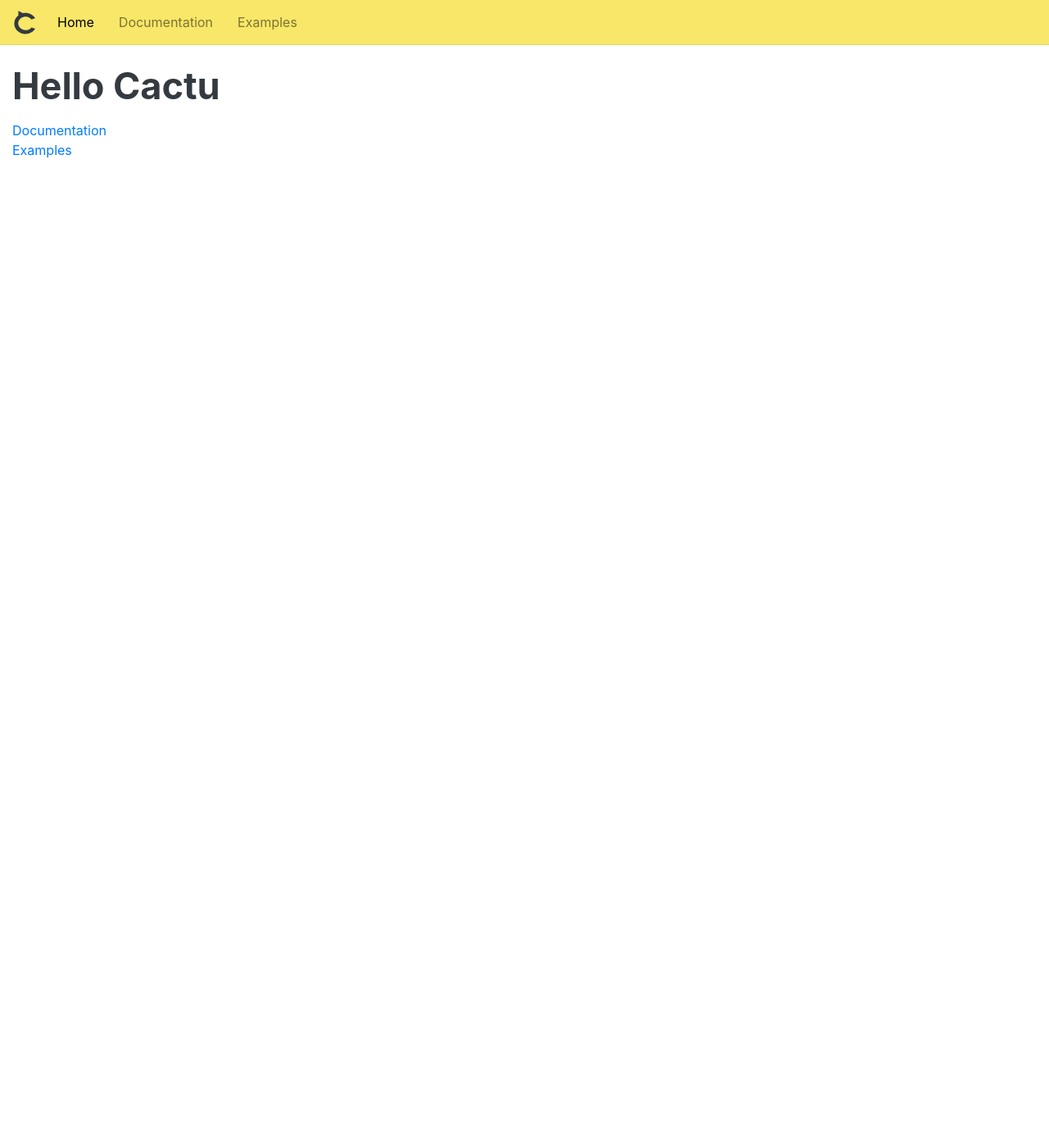
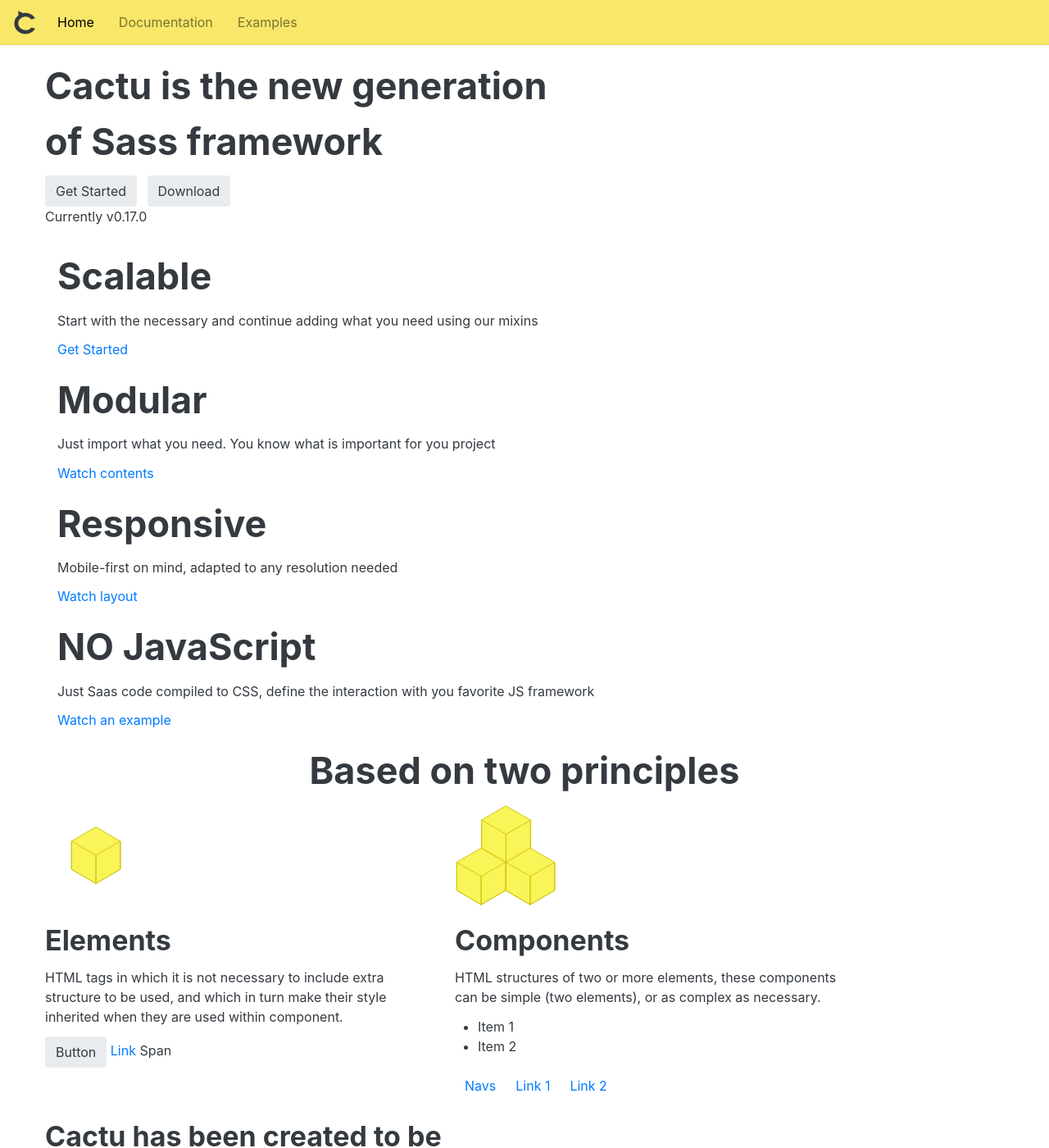
Before and after one commit to mendozagioo/cactu, a Jekyll site: the page built from index.html, in a window 1280 px wide and 1400 px high. Shown: the whole window at 82% size. Built offline with Jekyll 4.4.1, drawn with Linux system fonts in a browser that asks for light colours; some of the changed text lies outside the part shown.

Commit message:
Adding content for landing page

```diff
--- a/index.html
+++ b/index.html
@@ -3,12 +3,132 @@ layout: home
 ---
 
 
-<div class="columns">
-  <div class="column">
-    <h1>Hello Cactu</h1>
+<section id="home-top-section">
+  <div class="container">
+    <div class="columns">
+      <div class="column-of-10">
+        <h1>
+          Cactu is the new generation
+          <br> of <span class="sass-framework">Sass framework</span>
+        </h1>
+        <a href="{{site.base_url}}/documentation/getting-started/introduction" class="button button-principal">Get Started</a>
+        <a href="#" class="button">Download</a>
+        <p class="currently-version">Currently v{{ site.current_version }}</p>
+      </div>
+    </div>
+  </div>
+</section>
 
-    <a href="/documentation/getting-started/introduction">Documentation</a>
-    <br>
-    <a href="/examples/">Examples</a>
+<section id="home-features-section">
+  <div class="container">
+    <div class="columns">
+      <div class="column-of-9 pair-features">
+        <div class="column">
+          <h1>Scalable</h1>
+          <p>
+            Start with the necessary and continue adding what you need using our mixins
+          </p>
+          <a href="{{site.base_url}}/documentation/getting-started/introduction">Get Started</a>
+        </div>
+        <div class="column">
+          <h1>Modular</h1>
+          <p>
+            Just import what you need. You know what is important for you project
+          </p>
+          <a href="{{site.base_url}}/documentation/getting-started/contents">Watch contents</a>
+        </div>
+      </div>
+    </div>
+    <div class="columns">
+      <div class="column-of-9 pair-features">
+        <div class="column">
+          <h1>Responsive</h1>
+          <p>
+            Mobile-first on mind, adapted to any resolution needed
+          </p>
+          <a href="{{site.base_url}}/documentation/layout/overview">Watch layout</a>
+        </div>
+        <div class="column">
+          <h1>NO JavaScript</h1>
+          <p>
+            Just Saas code compiled to CSS, define the interaction with you favorite JS framework
+          </p>
+          <a href="{{site.base_url}}/documentation/components/dropdowns">Watch an example</a>
+        </div>
+      </div>
+    </div>
   </div>
-</div>
+</section>
+
+<section id="home-principles-section">
+  <div class="container">
+    <div class="columns -center">
+      <h1>Based on two principles</h1>
+    </div>
+    <div class="columns element-component">
+      <div class="column-of-5">
+        <img src="/assets/images/element.svg" alt="Element representation">
+        <h2>Elements</h2>
+        <p>
+          HTML tags in which it is not necessary to include extra structure to be used, and which in turn make their style inherited
+          when they are used within component.
+        </p>
+        <div class="home-elements-examples">
+          <button>Button</button>
+          <a href="#">Link</a>
+          <span>Span</span>
+        </div>
+      </div>
+      <div class="column-of-5">
+        <img src="/assets/images/component.svg" alt="Component representation">
+        <h2>Components</h2>
+        <p>
+          HTML structures of two or more elements, these components can be simple (two elements), or as complex as necessary.
+        </p>
+        <div class="home-components-examples">
+          <ul>
+            <li>Item 1</li>
+            <li>Item 2</li>
+          </ul>
+          <nav class="nav-horizontal">
+            <a href="#">Navs</a>
+            <a href="#">Link 1</a>
+            <a href="#">Link 2</a>
+          </nav>
+        </div>
+      </div>
+    </div>
+  </div>
+</section>
+
+<section id="home-target-section">
+  <div class="container">
+    <div class="column-of-6">
+      <h2>
+        Cactu has been created to be simple, semantic, fast to learn, customizable, and scalable
+      </h2>
+      <span class="home-minimal-size">Just 35kb</span>
+      <div>
+        <a href="{{site.base_url}}/documentation/getting-started/introduction" class="button button-principal">Get started</a>
+        <a href="https://github.com/mendozagioo/cactu" target="_blank" class="button">Get involved</a>
+      </div>
+    </div>
+  </div>
+</section>
+
+<footer id="home-footer-section">
+  <div class="container">
+    <div class="column">
+      <nav class="nav-horizontal-center">
+        <a href="{{site.base_url}}/documentation/getting-started/introduction">Documentation</a>
+        <a href="https://github.com/mendozagioo/cactu" target="_blank">Github</a>
+        <a href="https://twitter.com/cactu_framework" target="_blank">Twitter</a>
+      </nav>
+      <p class="-centered">
+        Designed and built with love by <a href="https://mendozagioo.github.io" target="_blank">Giovanni Mendoza</a>
+        <br>
+        Currently v{{site.current_version}}. Code licensed <a href="https://github.com/mendozagioo/cactu/blob/master/LICENSE" target="_blank">MIT</a>
+      </p>
+    </div>
+  </div>
+</footer>
```
